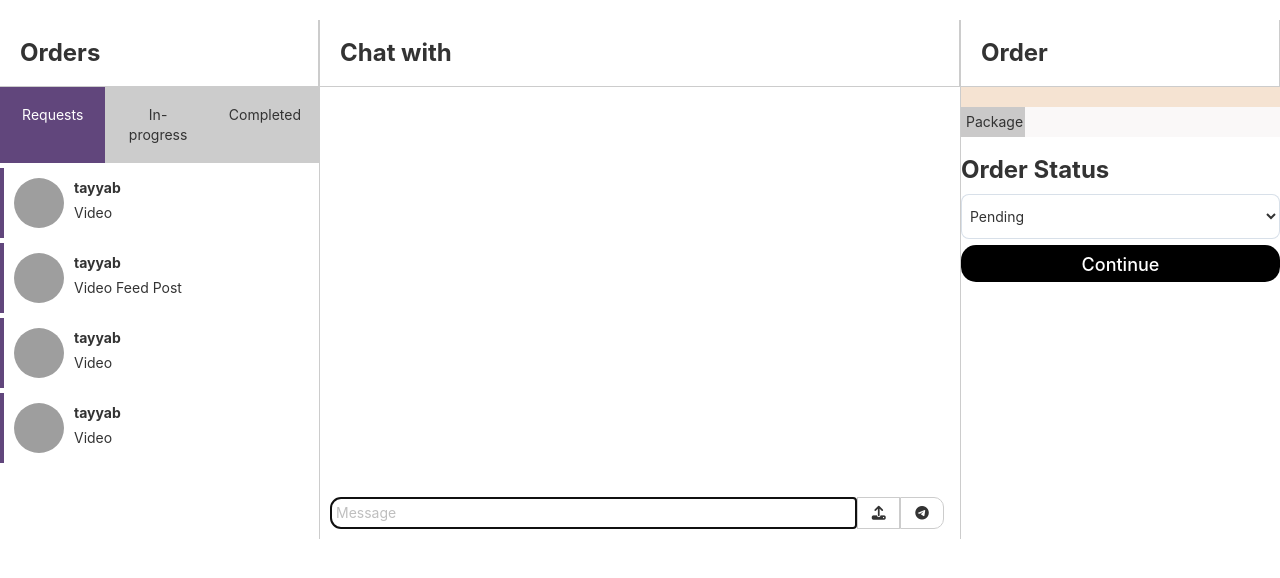
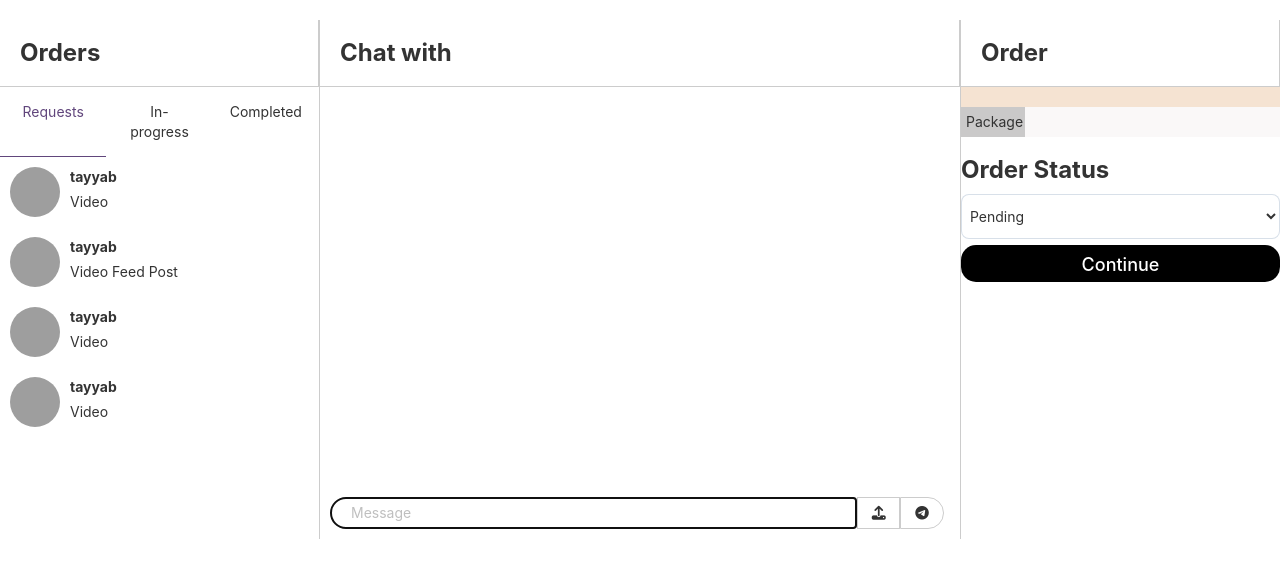
Before and after one commit to Falconx-Soft/Collabstr, a Django app: template chat/templates/chat/order.html in a window 1280 px wide. Shown: the part 69-647 px from the top of the page. Run offline with Django 3.2, Linux system fonts and the light colour scheme; the template is opened without the code that fills it: values that come from a table or form of the project are taken from there, others are empty; data comes from the database, SQL or seed files in the repository; both versions use the stored data as it was after the commit; parts of the project's set-up code (start-up, migrations or seed data) failed here and were passed over; some libraries are stand-ins or nearby versions; grey boxes are pictures that could not be loaded.

Commit message:
input field rounded

```diff
--- a/chat/constants.py
+++ b/chat/constants.py
@@ -1,4 +1,4 @@
-DEFAULT_ROOM_CHAT_MESSAGE_PAGE_SIZE = 10
+DEFAULT_ROOM_CHAT_MESSAGE_PAGE_SIZE = 15
 
 MSG_TYPE_MESSAGE = 0 # For standard messages
 MSG_TYPE_ENTER = 1
--- a/chat/templates/chat/order.html
+++ b/chat/templates/chat/order.html
@@ -78,7 +78,7 @@
 
     <div class="chat_area">
         <div class="heading-div">
-            <h3 class="heading"><b>Chat with <span id="id_other_username"></span></b></h3>
+            <h3 class="heading"><b>Chat with <span id="id_other_username"></span></b> <span id="connection-status"></span></h3>
         </div>
         <div class="chat-box" id="id_chat_log">
 
@@ -87,7 +87,7 @@
         <div class="input-div">
             <input type="text" id="id_chat_message_input" class="message-input" placeholder="Message">
             <i class="fa fa-upload" aria-hidden="true"></i>
-            <i class="fab fa-telegram-plane" style="border-radius: 0px 10px 10px 0px;"></i>
+            <i class="fab fa-telegram-plane" style="border-radius: 0px 20px 20px 0px;"></i>
 
         </div>
     </div>
--- a/static/css/order.css
+++ b/static/css/order.css
@@ -23,15 +23,16 @@
 
 .order_list_option_item{
     width: 100%;
-    background-color: #ccc;
-    padding: 18px;
+    background-color: white;
+    padding: 15px;
     cursor: pointer;
     text-align: center;
 }
 
 .active{
-    background-color: rgb(97, 70, 124);
-    color: white;
+    background-color: white;
+    color: rgb(97, 70, 124);
+    border-bottom: solid 1px rgb(97, 70, 124);
 }
 
 .chat_list_div{
@@ -55,10 +56,7 @@
     margin-bottom: 5px;
 }
 
-.active-chat{
-    margin-top: 5px;
-    border-left: 4px solid rgb(97, 70, 124);
-}
+
 
 /****************************************************** Orders ends */
 
@@ -98,9 +96,10 @@
 
 .message-input{
     width: 85%;
-    border-radius: 10px 0px 0px 10px;
+    border-radius: 20px 0px 0px 20px;
     padding: 5px;
     border: 1px solid #ccc;
+    padding-left: 20px;
 }
 
 .message-input:focus{
@@ -151,3 +150,33 @@
 .username-span{
     font-weight: bold;
 }
+
+.message-container{
+    display: flex;
+}
+
+.message-by-user{
+    justify-content: end;
+}
+
+.message-inner-div{
+    padding: 12px;
+    background-color: #e9e9e9;
+    border-radius: 10px;
+    margin-bottom: 5px;
+}
+
+.message-inner-div>p{
+    margin: 0px;
+}
+
+.message-inner-div-2{
+    padding: 12px;
+    border: solid 2px #e9e9e9;
+    border-radius: 10px;
+    margin-bottom: 5px;
+}
+
+.message-inner-div-2 >p{
+    margin: 0px;
+}
```
Also changed, not shown: chat/templates/chat/sockets.html (+14 -23 lines), db.sqlite3.
